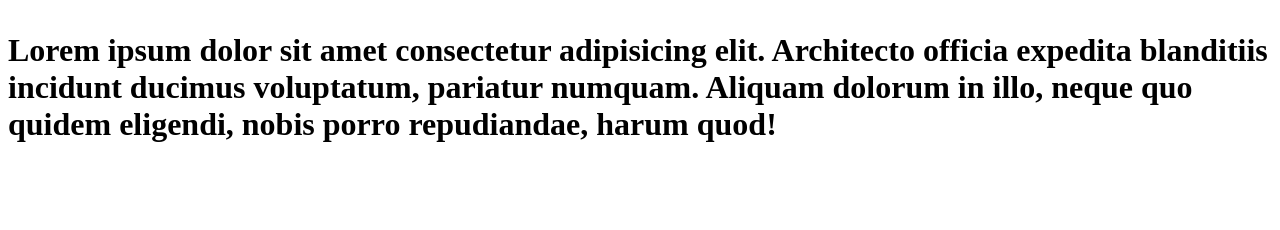
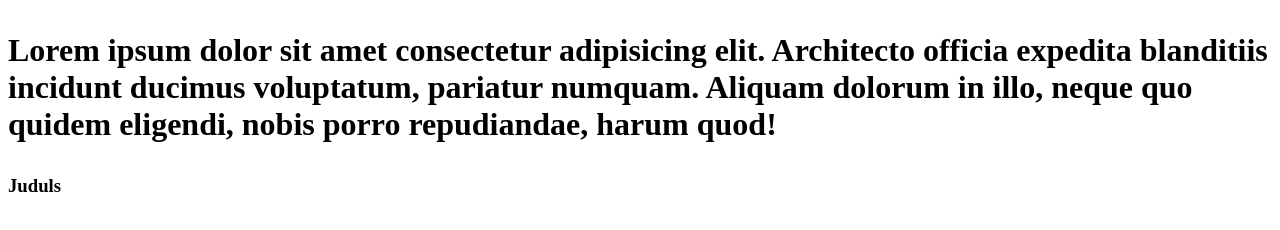
Before and after one commit to zikrial/rekweb-pertemuan2, a plain HTML site: page index.html in a window 1280 px wide. Drawn offline with Linux system fonts and the light colour scheme.

Commit message:
Mengubah isi index.html

```diff
--- a/index.html
+++ b/index.html
@@ -12,6 +12,7 @@
     <h1>
         <p>Lorem ipsum dolor sit amet consectetur adipisicing elit. Architecto officia expedita blanditiis incidunt ducimus voluptatum, pariatur numquam. Aliquam dolorum in illo, neque quo quidem eligendi, nobis porro repudiandae, harum quod!</p>
     </h1>
+    <h3>Juduls</h3>
 
     <script type="text?javascript" src="script.js"></script>
 </body>
```
